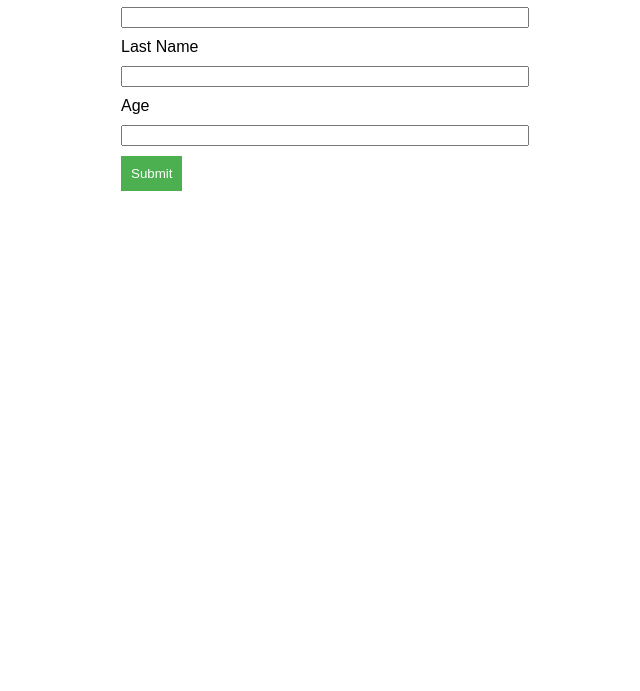
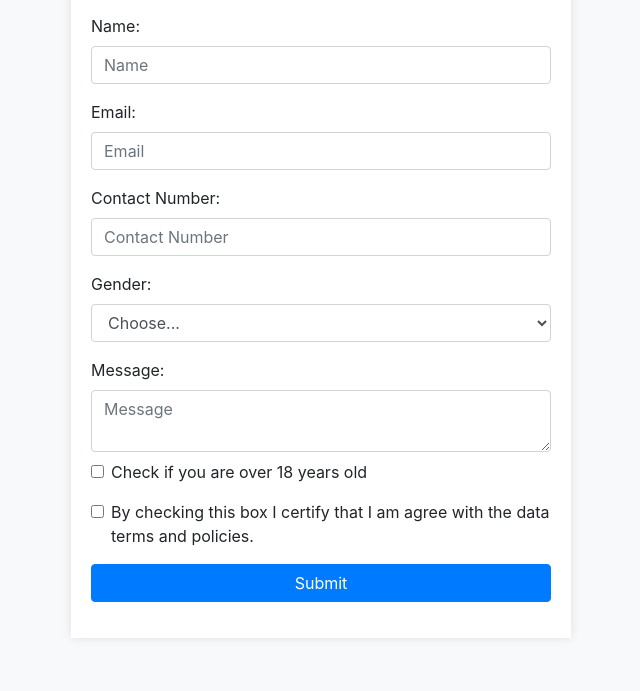
Before and after one commit to inyakee/newnew, a plain HTML site: page index.html in a window 1280 px wide. Shown: the part 109-800 px from the top of the page, without its empty margins (319-959 px from the left). Drawn offline with nearby package versions, Linux system fonts and the light colour scheme; some packages are replaced by stand-ins of ours; a script that the page names is missing.

Commit message:
Update index.html

```diff
--- a/index.html
+++ b/index.html
@@ -1,60 +1,135 @@
 <!DOCTYPE html>
 <html lang="en">
   <head>
-  <meta charset="UTF-8">
-  <title>Record Form</title>
+    <meta charset="UTF-8" />
+    <meta name="viewport" content="width=device-width, initial-scale=1.0" />
+    <title>Form with Bootstrap</title>
+    <link
+      href="https://maxcdn.bootstrapcdn.com/bootstrap/4.5.2/css/bootstrap.min.css"
+      rel="stylesheet"
+    />
+    <script src="https://code.jquery.com/jquery-3.5.1.slim.min.js"></script>
+    <script src="https://cdn.jsdelivr.net/npm/@popperjs/core@2.5.3/dist/umd/popper.min.js"></script>
+    <script src="https://maxcdn.bootstrapcdn.com/bootstrap/4.5.2/js/bootstrap.min.js"></script>
+    <script src="https://cdn.jsdelivr.net/npm/sweetalert2@7.12.15/dist/sweetalert2.all.min.js"></script>
     <style>
-    body {
-      font-family: Arial, sans-serif;
+      .form-container {
+        max-width: 500px;
+        margin: auto;
+        margin-top: 50px;
         padding: 20px;
-      max-width: 400px;
-      margin: auto;
-    }
-    label, input {
-      display: block;
-      margin-bottom: 10px;
-      width: 100%;
-    }
-    button {
-      padding: 10px;
-      background: #4CAF50;
-      color: white;
-      border: none;
-      cursor: pointer;
+        box-shadow: 0 0 10px rgba(0, 0, 0, 0.1);
+        background-color: #fff;
       }
     </style>
   </head>
-<body>
-  <h2>Record Form</h2>
-  <form id="recordForm">
-    <label>First Name</label>
-    <input type="text" id="firstName" required>
-    <label>Last Name</label>
-    <input type="text" id="lastName" required>
-    <label>Age</label>
-    <input type="number" id="age" required>
-    <button type="submit">Submit</button>
+  <body class="bg-light">
+    <div class="container">
+      <div class="form-container">
+        <h4 class="text-center mb-4">Form Submission to Google Sheet</h4>
+        <form id="submit-to-google-sheet">
+          <div class="form-group">
+            <label for="name">Name:</label>
+            <input
+              class="form-control"
+              type="text"
+              name="name"
+              id="name"
+              placeholder="Name"
+              required
+            />
+          </div>
+          <div class="form-group">
+            <label for="email">Email:</label>
+            <input
+              class="form-control"
+              type="email"
+              name="email"
+              id="email"
+              placeholder="Email"
+              required
+            />
+          </div>
+          <div class="form-group">
+            <label for="slip">Contact Number:</label>
+            <input
+              class="form-control"
+              type="text"
+              name="contact_number"
+              id="contact_number"
+              placeholder="Contact Number"
+              required
+            />
+          </div>
+
+          <div class="form-group">
+            <label for="loc">Gender:</label>
+            <select class="form-control" name="gender" id="gender" required>
+              <option value="" disabled selected hidden>Choose...</option>
+              <option value="male">Male</option>
+              <option value="female">Female</option>
+            </select>
+          </div>
+          <div class="form-group">
+            <label for="loc">Message:</label>
+            <textarea
+              class="form-control"
+              name="message"
+              id="message"
+              placeholder="Message"
+              required
+            ></textarea>
+          <div class="form-group form-check mt-2">
+            <input class="form-check-input" type="checkbox" id="age" />
+            <label class="form-check-label" for="age"
+              >Check if you are over 18 years old</label
+            >
+          </div>
+          <div class="form-group form-check">
+            <input class="form-check-input" type="checkbox" id="ex" required />
+            <label class="form-check-label" for="ex"
+              >By checking this box I certify that I am agree with the data
+              terms and policies.
+            </label>
+          </div>
+          <button type="submit" class="btn btn-primary btn-block">
+            Submit
+          </button>
         </form>
+      </div>
+    </div>
 
     <script>
-  const scriptURL = "https://script.google.com/macros/s/AKfycbyY24RyhqDHBsytC_-lqLjqoIYv1AUtw2QecnbTGYeAJH_nKd70gkSnwJ6XrUdRhrcepw/exec";
+  const scriptURL = "https://script.google.com/macros/s/AKfycbwrJVq2IxLxTx3u1tFYFIoX7KnscqaFf7JVAGtZTcGI3EhFwAnMIGKtL0WzGlrTYxpUlg/exec";
+  const form = document.forms["submit-to-google-sheet"];
 
-  document.getElementById("recordForm").addEventListener("submit", e => {
+  form.addEventListener("submit", (e) => {
     e.preventDefault();
+    var formData = new FormData(form);
+    var ex = document.getElementById("ex").checked;
+    var age = document.getElementById("age").checked;
 
-    const formData = new FormData();
-    formData.append("firstName", document.getElementById("firstName").value);
-    formData.append("lastName", document.getElementById("lastName").value);
-    formData.append("age", document.getElementById("age").value);
+    if (age) {
+      formData.append("age", "Yes");
+    } else {
+      formData.append("age", "No");
+    }
 
-    fetch(scriptURL, {
-      method: "POST",
-      body: formData
+    if (ex) {
+      formData.append("terms_condition", "Yes"); // ✅ this must match your spreadsheet column
+    } else {
+      formData.append("terms_condition", "No");
+    }
+
+    fetch(scriptURL, { method: "POST", body: formData })
+      .then((response) => {
+        swal("Done", "Submitted Successfully.", "success");
       })
-    .then(response => response.text())
-    .then(result => alert("Submitted successfully!"))
-    .catch(error => alert("Error: " + error.message));
+      .catch((error) => {
+        swal("Error", "Something went wrong. please try again!", "error");
+      });
   });
 </script>
+
   </body>
 </html>
```
Lines whose indentation alone changed are shown as unchanged.
